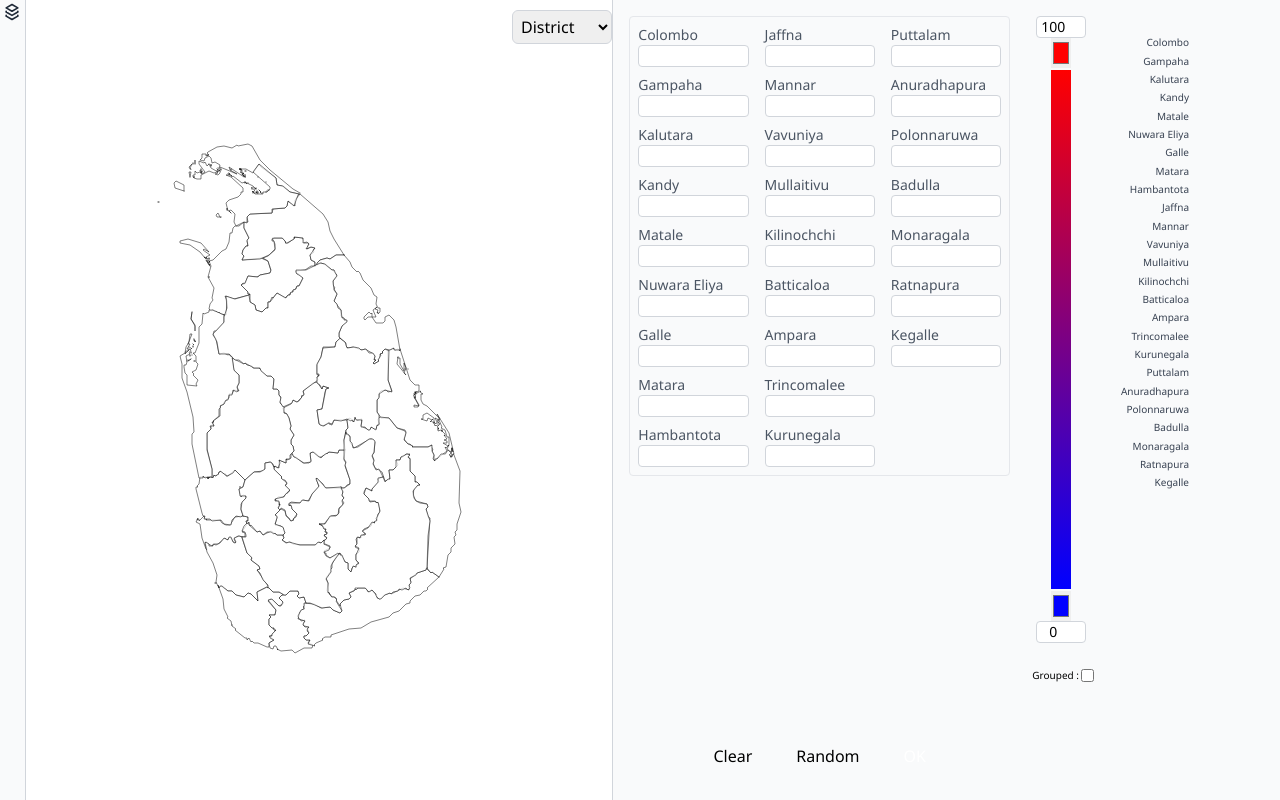
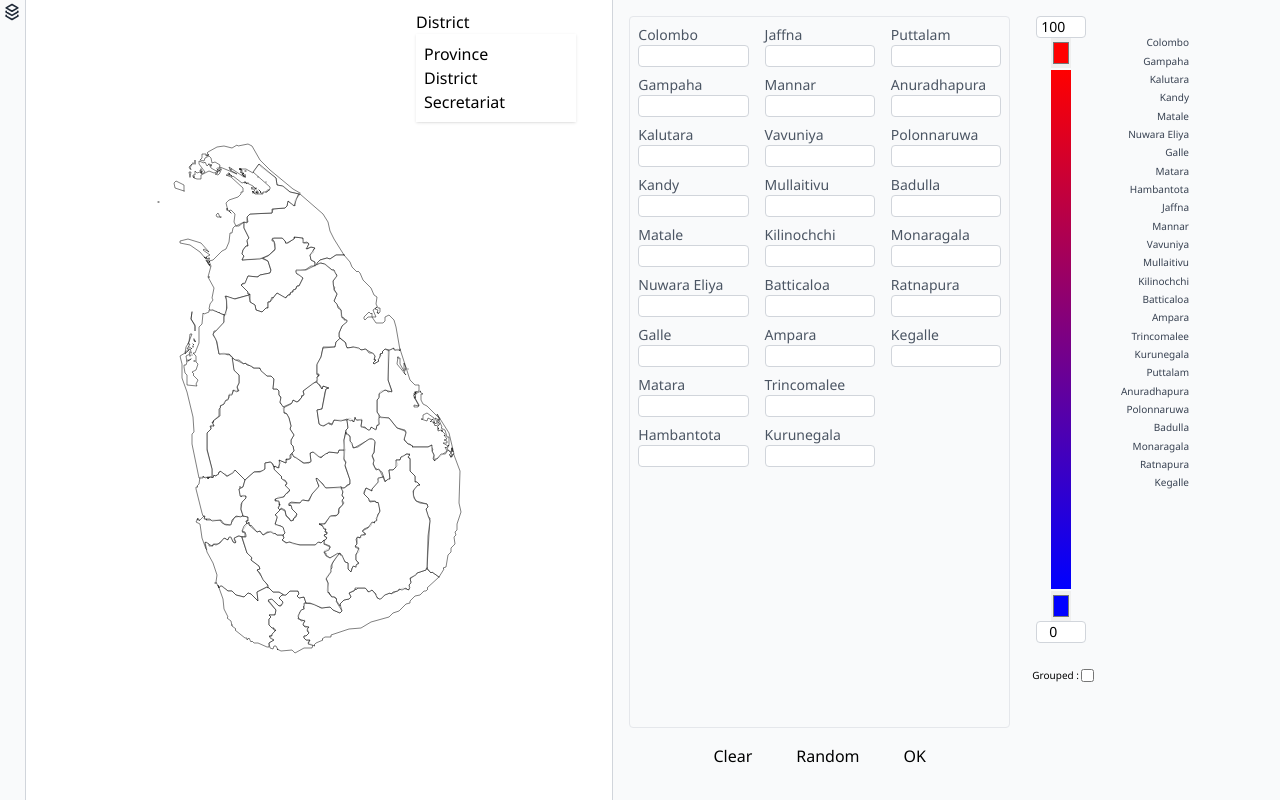
Before and after one commit to Dhammika-Mahendra/slgeogrid, a React (Vite) app: page / in a window 1280 px wide. Built offline with nearby package versions, Linux system fonts and the light colour scheme.

Commit message:
drowdown selector issue solved, secretariat input rendered

```diff
--- a/src/components/UI/Drawer/Chart.jsx
+++ b/src/components/UI/Drawer/Chart.jsx
@@ -43,7 +43,10 @@ export default function Chart() {
 
   return (
     <div>
-      <svg width={width} height={height}>
+
+      {
+        regionLevel == 'L2'|| regionLevel == 'L1'?
+        <svg width={width} height={height}>
         <Group left={margin.left} top={margin.top}>
           {data.map((d, i) => {
             const barHeight = 10; // Fixed bar width (thickness) of 10px
@@ -76,7 +79,8 @@ export default function Chart() {
             );
           })}
         </Group>
-      </svg>
+      </svg>:''
+      }
     </div>
   );
 }
--- a/src/components/UI/Drawer/DataForm.jsx
+++ b/src/components/UI/Drawer/DataForm.jsx
@@ -87,14 +87,13 @@ export default function DataForm({min, max, minColor, maxColor, grouped, groups}
     <>
     <div className="w-[60%] h-full flex flex-col justify-between">
 
-    {/*---------------------------------------------------------------- */}
+    {/*------------------------------------------------------------------*/}
     {/* Region data input fields */}
-
+    {
+      regionLevel == 'L1'|| regionLevel == 'L2'?
     <div
-        className="grid grid-cols-3 gap-x-4 gap-y-2 rounded border border-gray-200 p-2"
-        style={{ minHeight: '400px' }}
+      className="grid grid-cols-3 gap-x-4 gap-y-2 rounded border border-gray-200 p-2 flex-grow"
     >
-        {/* 9, 9, 7 vertical columns */}
       {[0, 1, 2].map(col => (
         <div key={col} className="flex flex-col gap-y-2">
           {regionData
@@ -119,47 +118,82 @@ export default function DataForm({min, max, minColor, maxColor, grouped, groups}
         </div>
       ))}
     </div>
+      :
+    <div
+      className="rounded border border-gray-200 p-2 flex-grow overflow-y-scroll"
+    >
+      {(
+        (() => {
+          // Group regions by district
+          const groupedByDistrict = regionData.reduce((acc, region) => {
+            const district = region.district || 'Unknown District';
+            if (!acc[district]) acc[district] = [];
+            acc[district].push(region);
+            return acc;
+          }, {});
+          return Object.entries(groupedByDistrict).map(([district, regions]) => (
+            <div key={district} className="mb-4">
+              <div className="text-xs text-base text-gray-500 border-t border-gray-300 mb-2 pt-1">{district}</div>
+              <div className="grid grid-cols-2 gap-2">
+                {regions.map(region => (
+                  <div key={region.name} className="flex flex-col">
+                    <label
+                      htmlFor={`region-${region.name}`}
+                      className="block text-sm text-gray-600"
+                    >
+                      {region.name}
+                    </label>
+                    <input
+                      id={`region-${region.name}`}
+                      type="number"
+                      value={inputData[region.name] || ''}
+                      onChange={(e) => handleInputChange(region.name, e.target.value)}
+                      className="block w-[100%] px-2 text-sm border border-gray-300 rounded focus:outline-none transition-colors"
+                    />
+                  </div>
+                ))}
+              </div>
+            </div>
+          ));
+        })()
+      )}
+    </div>
+    }
 
-      { /* Region level selction dropdown*/}
-        <div >
-          <select
-            id="region-select"
-            value={regionLevel}
-            onChange={(e) => setRegionLevel(e.target.value)}
-            className={`block w-[100px] px-1 py-1 border border-gray-300 rounded-md focus:outline-none transition-colors`}
-            style={{position:'absolute', left:'40%', top:'10px', zIndex:'1000'}}
-          >
-            <option value="L1">Province</option>
-            <option value="L2">District</option>
-            <option value="L3">Secretariat</option>
-          </select>
+    { /* Region level selction dropdown----------------------------------*/}
+    <div className="dropdown" style={{position:'absolute', right:'55%', top:'10px', zIndex:'1000'}}>
+      <div tabIndex={0} role="button" className="select select-bordered flex items-center justify-between w-40 bg-white" data-theme="light">
+        {regionLevel === 'L1' ? 'Province' : regionLevel === 'L2' ? 'District' : 'Secretariat'}
+      </div>
+      <ul tabIndex={0} className="dropdown-content menu bg-base-100 rounded-box z-[1] w-40 p-2 shadow" data-theme="light">
+        <li onClick={() => {setRegionLevel('L1'); document.activeElement.blur()}}><a>Province</a></li>
+        <li onClick={() => {setRegionLevel('L2'); document.activeElement.blur()}}><a>District</a></li>
+        <li onClick={() => {setRegionLevel('L3'); document.activeElement.blur()}}><a>Secretariat</a></li>
+      </ul>
     </div>
 
-      {/* ---------------------------------------------------------------------------------- */}
+    {/* --------------------------------------------------------------------*/}
     {/* Button Panel */}
     <div className="p-4 flex-shrink-0">
+
       <div className="flex gap-3 justify-center">
-          <button className="btn btn-sm btn-soft px-4"
-            onClick={handleClear}>
+        <button className="btn btn-sm btn-soft px-4" onClick={handleClear}>
           Clear
         </button>
-          <button className="btn btn-sm btn-soft px-4"
-           onClick={handleRandom}
-          >
+        <button className="btn btn-sm btn-soft px-4" onClick={handleRandom}>
           Random
         </button>
-          <button
-            className="btn btn-sm btn-success px-4 text-white"
-            onClick={handleSubmit}
-          >
+        <button className="btn btn-sm btn-neutral px-4" onClick={handleSubmit}>
           OK
         </button>
-
 
         { /* Alert Box Component */}
         <AlertBox isVisible={isVisible} setIsVisible={setIsVisible} msg={msg} functionExec={functionExec} />
       </div>
+
     </div>
+
+
     </div>
     </>
 
--- a/src/components/UI/Map.jsx
+++ b/src/components/UI/Map.jsx
@@ -31,6 +31,7 @@ export default function Map() {
     }else if (level === 'L3') {
       data = L3Data.features.map(feature => ({
         name: feature.properties.name,
+        district: feature.properties.L2,
         value: 0,
         color: "#FFFFFF"
       }))
--- a/src/components/UI/common/AlertBox.jsx
+++ b/src/components/UI/common/AlertBox.jsx
@@ -49,9 +49,9 @@ export default function AlertBox({isVisible, setIsVisible,msg,functionExec}) {
                         }}
                     >
                         <p>{msg}</p>
-                        <div>
-                            <button className="btn btn-sm btn-warning px-4" onClick={handleYesClick}>Yes</button>
-                            <button className="btn btn-sm btn-soft px-4" onClick={hideAlert}>No</button>
+                        <div className="flex justify-center space-between mt-2">
+                            <button className="btn btn-sm btn-soft px-4  mr-8" onClick={hideAlert}>No</button>
+                            <button className="btn btn-sm btn-neutral px-4" onClick={handleYesClick}>Yes</button>
                         </div>
                     </div>
                 </div>
```
Lines whose indentation alone changed are shown as unchanged.
